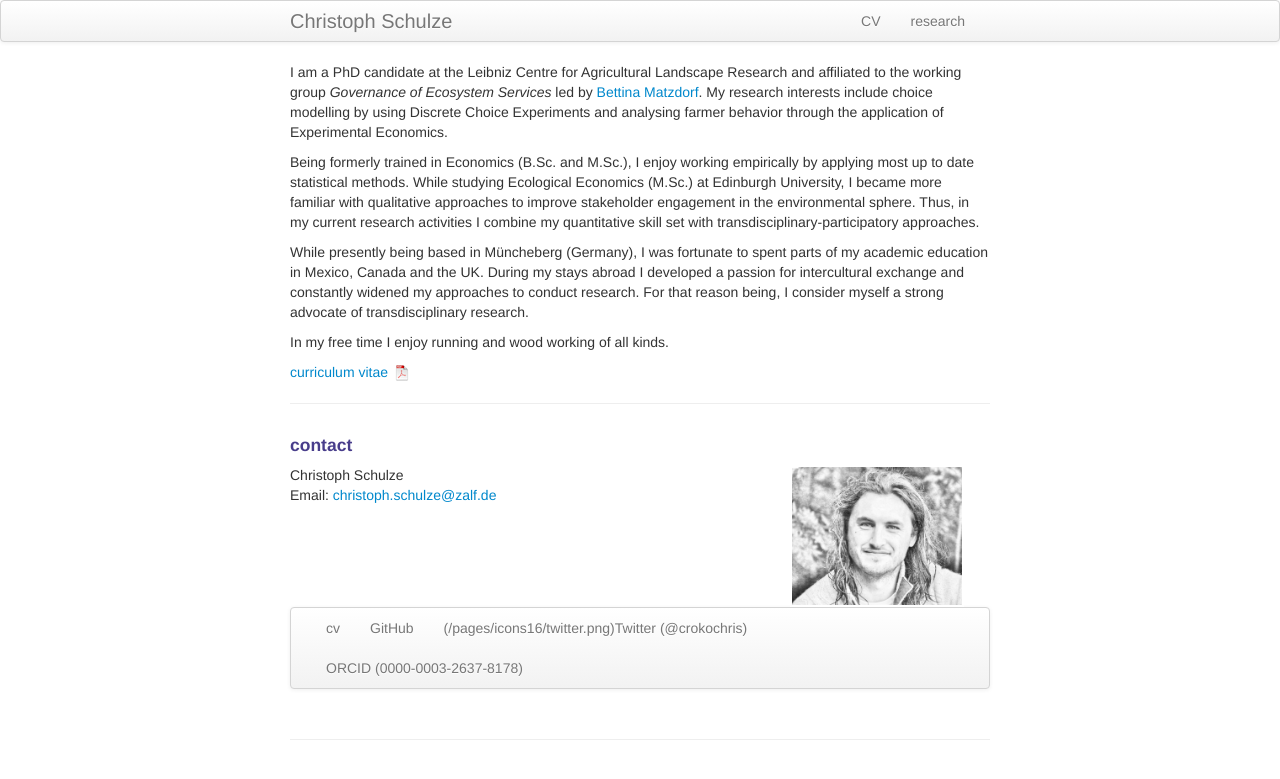
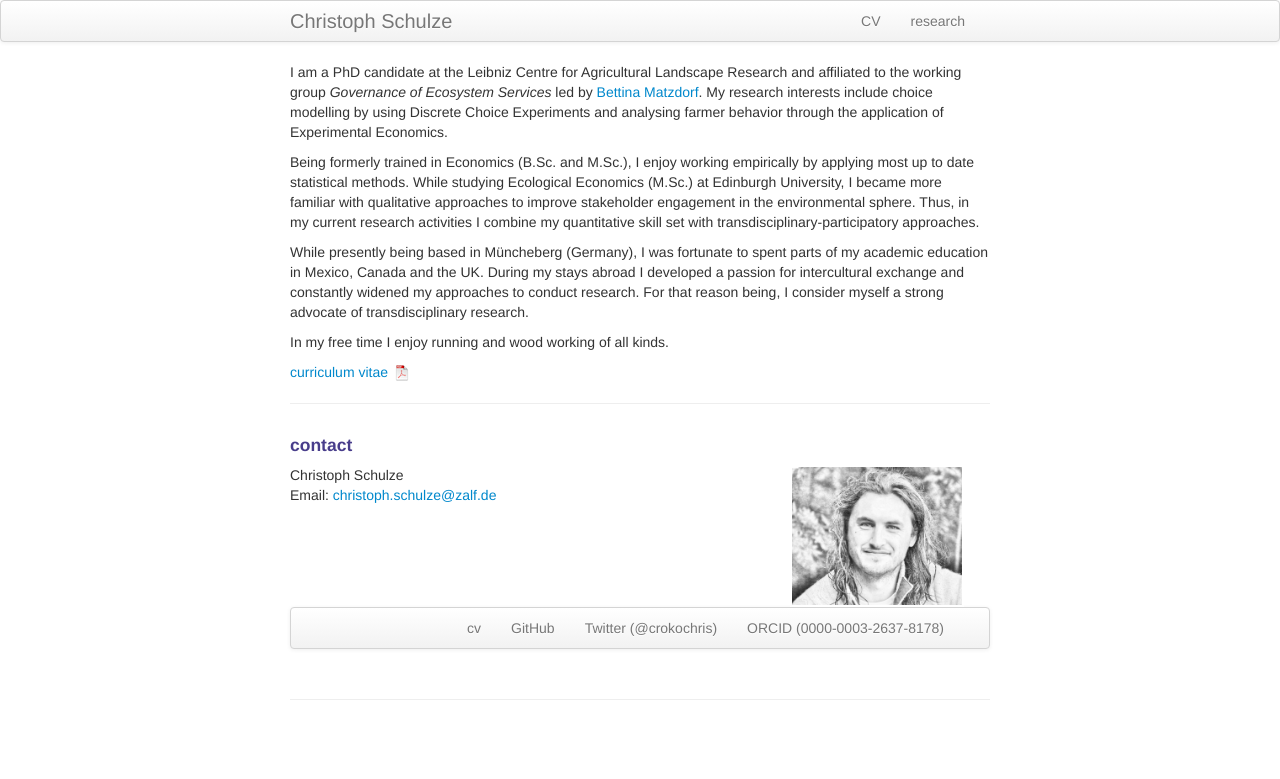
Before and after one commit to crokology/crokology.github.io, a Jekyll site: the page built from index.md, in a window 1280 px wide. Shown: the top 779 px of the page. Built offline with Jekyll 4.4.1, drawn with Linux system fonts in a browser that asks for light colours.

Commit message:
Update index.md

```diff
--- a/index.md
+++ b/index.md
@@ -41,7 +41,7 @@ In my free time I enjoy running and wood working of all kinds.
       <ul class="nav">
           <li><a href="{{ BASE_PATH }}/assets/CV.pdf">cv</a></li>
           <li><a href="https://github.com/crokology">GitHub</a></li>
-          <li><a href="https://twitter.com/crokochris">({{ BASE_PATH }}/pages/icons16/twitter.png)Twitter (@crokochris)</a></li>
+          <li><a href="https://twitter.com/crokochris">Twitter (@crokochris)</a></li>
           <li><a href="https://orcid.org/0000-0003-2637-8178">ORCID (0000-0003-2637-8178)</a></li>
       </ul>
   </div>
```
